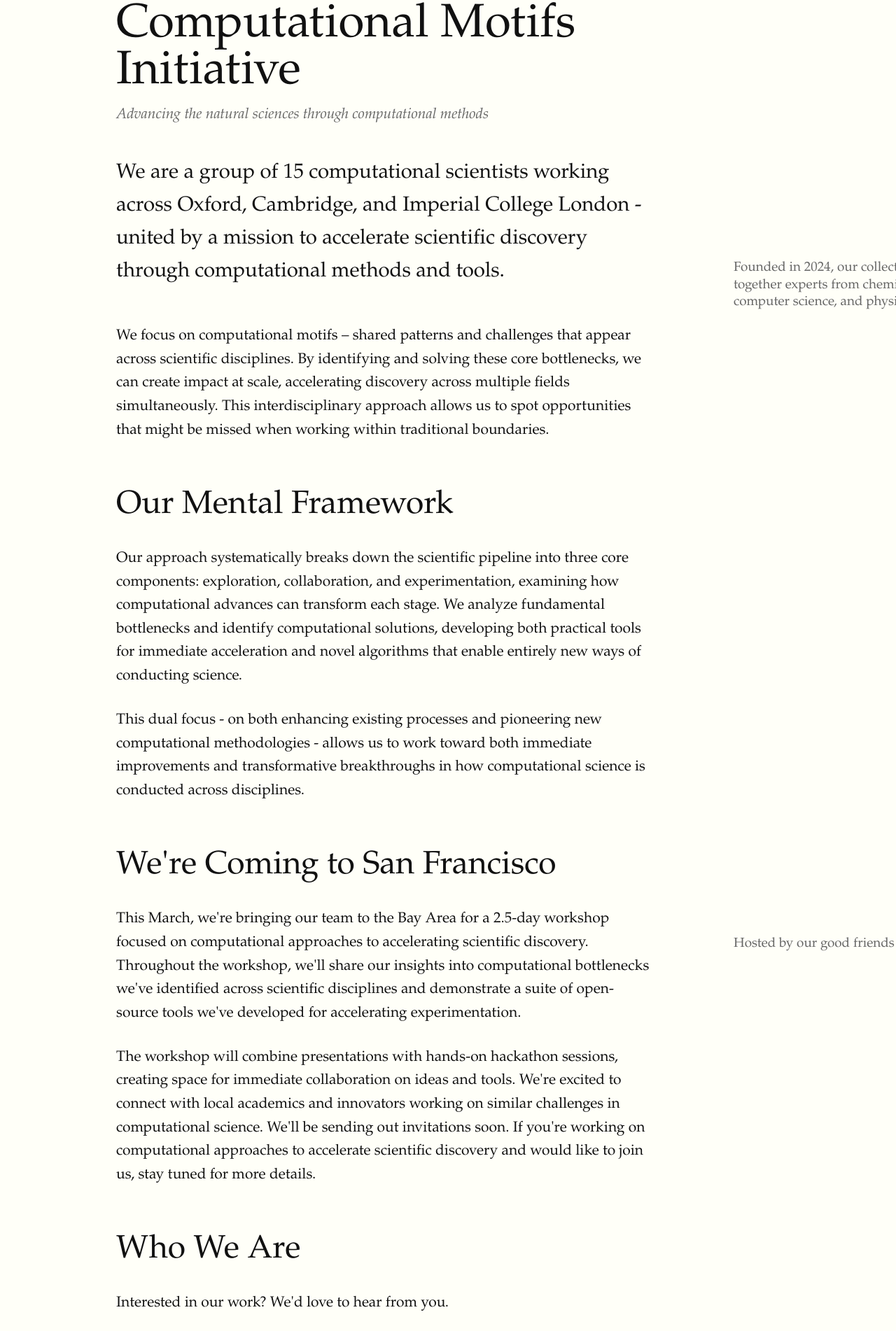
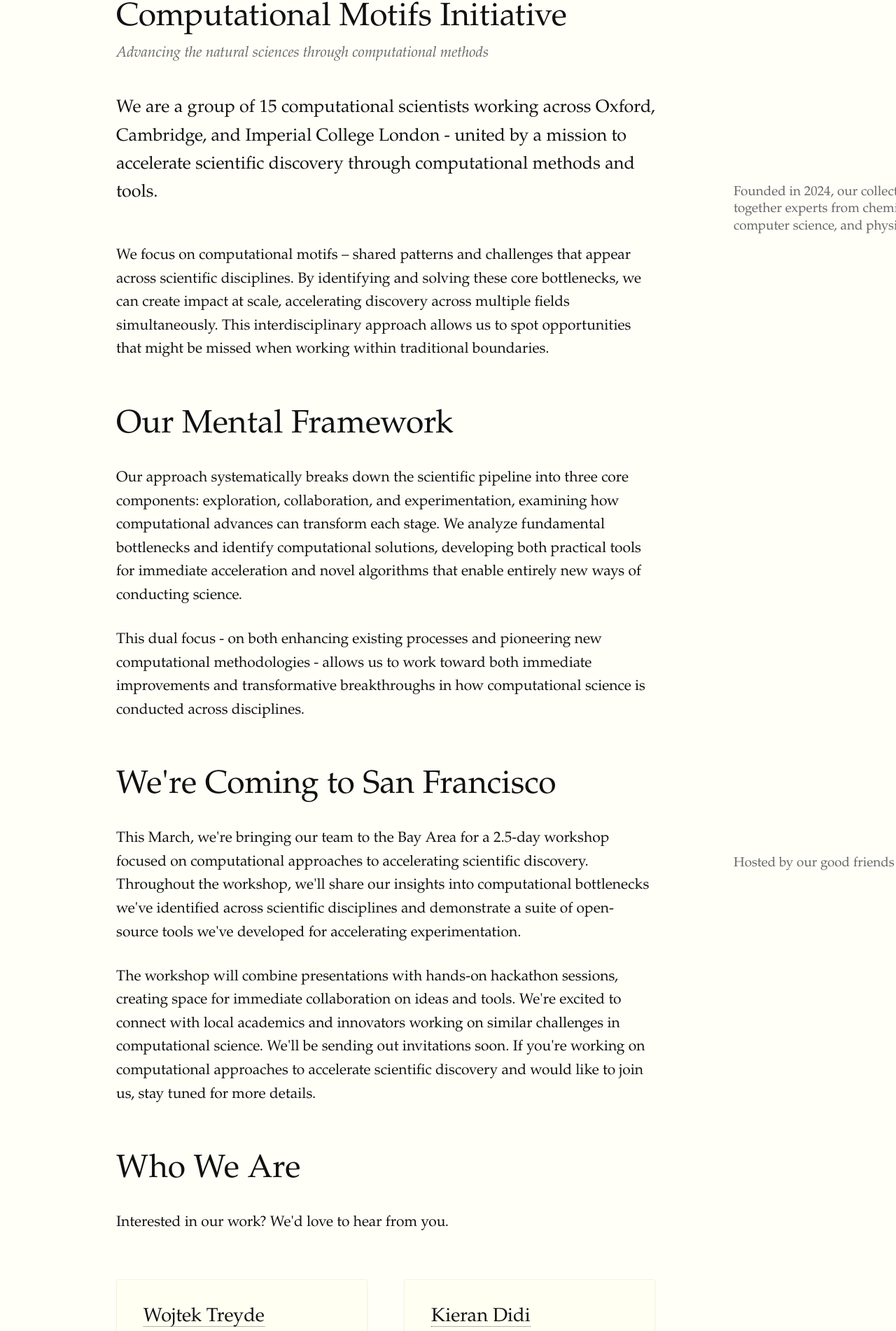
Before and after one commit to rorybyrne/compmotifs.com, an Astro site: page / in a window 1280 px wide. Shown: the part 278-2180 px from the top of the page at 70% size. Built offline with nearby package versions, Linux system fonts and the light colour scheme; Astro itself is replaced by a stand-in of ours; a web font is replaced by a local one.

Commit message:
style: adjust font sizes for better readability and visual hierarchy

```diff
--- a/src/pages/index.astro
+++ b/src/pages/index.astro
@@ -215,7 +215,7 @@ We'll be sending out invitations soon. If you're working on computational approa
 <style>
 /* Additional styles for index page */
 .lead {
-  font-size: 1.4rem;
+  font-size: 1.2rem;
   line-height: 1.6;
   margin-bottom: 2.5rem;
 }
--- a/src/styles/style.css
+++ b/src/styles/style.css
@@ -41,22 +41,25 @@ h1, h2, h3, h4, h5, h6 {
 
 h1 {
   font-weight: 400;
-  font-size: 3.2rem;
+  font-size: 2.2rem;
   line-height: 1;
   margin-top: 4rem;
   margin-bottom: 1.5rem;
 }
 
 h2 {
+  font-size: 1.7rem;
   font-weight: 400;
-  font-size: 2.2rem;
   line-height: 1.2;
   margin-top: 3rem;
   margin-bottom: 1.5rem;
 }
 
 h3 {
-  font-size: 1.7rem;
+  font-size: 1.2rem;
+  line-height: 1.2;
+  margin-top: 2rem;
+  margin-bottom: 1.5rem;
 }
 
 .subtitle {
```
